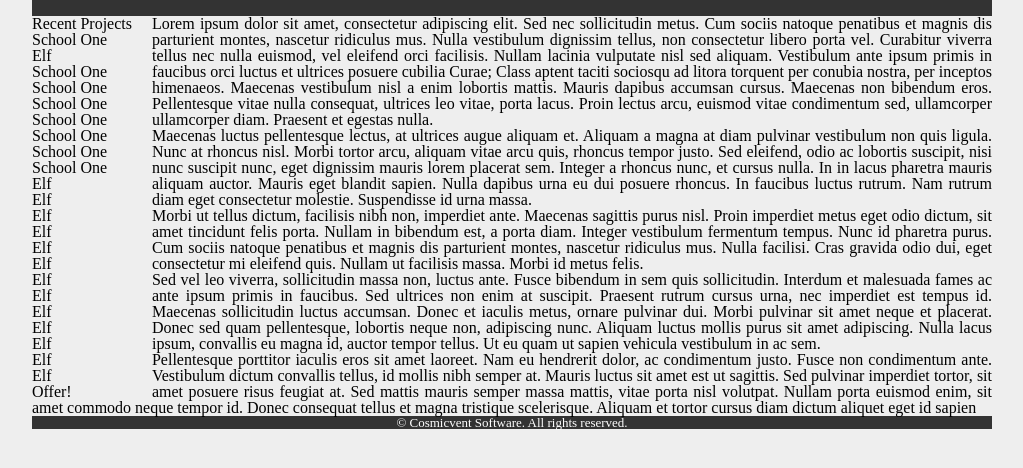
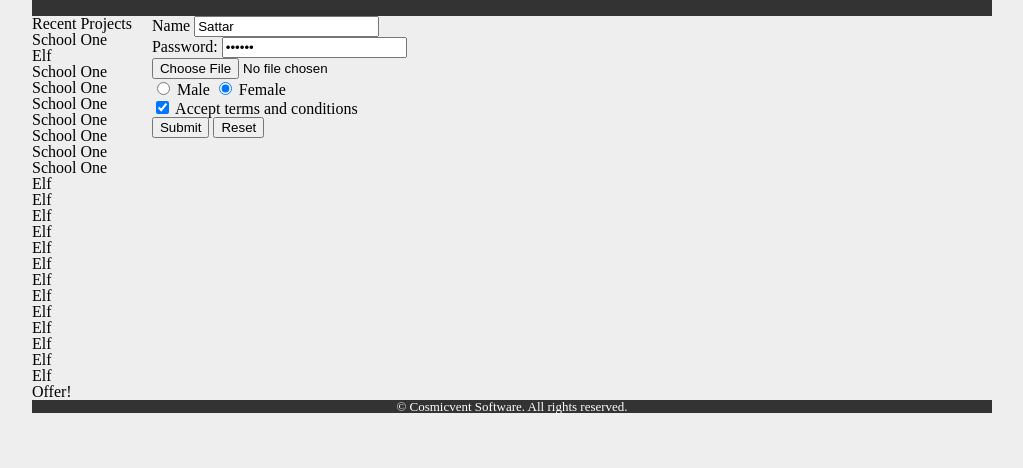
Before and after one commit to hashmi-smf/html-training, a plain HTML site: page layout.html in a window 1280 px wide. Shown: the part 56-524 px from the top of the page, without its empty margins (128-1151 px from the left). Drawn offline with Linux system fonts and the light colour scheme.

Commit message:
Added javascript

```diff
--- a/layout.html
+++ b/layout.html
@@ -46,58 +46,41 @@
       </p>
     </aside>
     <main>
-      <p>
-        Lorem ipsum dolor sit amet, consectetur adipiscing elit. Sed nec sollicitudin
-        metus. Cum sociis natoque penatibus et magnis dis parturient montes, nascetur
-        ridiculus mus. Nulla vestibulum dignissim tellus, non consectetur libero porta
-        vel. Curabitur viverra tellus nec nulla euismod, vel eleifend orci facilisis.
-        Nullam lacinia vulputate nisl sed aliquam. Vestibulum ante ipsum primis in
-        faucibus orci luctus et ultrices posuere cubilia Curae; Class aptent taciti
-        sociosqu ad litora torquent per conubia nostra, per inceptos himenaeos. Maecenas
-        vestibulum nisl a enim lobortis mattis. Mauris dapibus accumsan cursus. Maecenas
-        non bibendum eros. Pellentesque vitae nulla consequat, ultrices leo vitae, porta
-        lacus. Proin lectus arcu, euismod vitae condimentum sed, ullamcorper ullamcorper
-        diam. Praesent et egestas nulla.</p>
-
-      <p>Maecenas luctus pellentesque lectus, at ultrices augue aliquam et. Aliquam a
-        magna at diam pulvinar vestibulum non quis ligula. Nunc at rhoncus nisl. Morbi
-        tortor arcu, aliquam vitae arcu quis, rhoncus tempor justo. Sed eleifend, odio
-        ac lobortis suscipit, nisi nunc suscipit nunc, eget dignissim mauris lorem
-        placerat sem. Integer a rhoncus nunc, et cursus nulla. In in lacus pharetra
-        mauris aliquam auctor. Mauris eget blandit sapien. Nulla dapibus urna eu dui
-        posuere rhoncus. In faucibus luctus rutrum. Nam rutrum diam eget consectetur
-        molestie. Suspendisse id urna massa.</p>
-
-      <p>Morbi ut tellus dictum, facilisis nibh non, imperdiet ante. Maecenas sagittis
-        purus nisl. Proin imperdiet metus eget odio dictum, sit amet tincidunt felis
-        porta. Nullam in bibendum est, a porta diam. Integer vestibulum fermentum
-        tempus. Nunc id pharetra purus. Cum sociis natoque penatibus et magnis dis
-        parturient montes, nascetur ridiculus mus. Nulla facilisi. Cras gravida odio
-        dui, eget consectetur mi eleifend quis. Nullam ut facilisis massa. Morbi id
-        metus felis.</p>
-
-      <p>Sed vel leo viverra, sollicitudin massa non, luctus ante. Fusce bibendum in
-        sem quis sollicitudin. Interdum et malesuada fames ac ante ipsum primis in
-        faucibus. Sed ultrices non enim at suscipit. Praesent rutrum cursus urna, nec
-        imperdiet est tempus id. Maecenas sollicitudin luctus accumsan. Donec et
-        iaculis metus, ornare pulvinar dui. Morbi pulvinar sit amet neque et placerat.
-        Donec sed quam pellentesque, lobortis neque non, adipiscing nunc. Aliquam
-        luctus mollis purus sit amet adipiscing. Nulla lacus ipsum, convallis eu magna
-        id, auctor tempor tellus. Ut eu quam ut sapien vehicula vestibulum in ac
-        sem.</p>
-
-      <p>Pellentesque porttitor iaculis eros sit amet laoreet. Nam eu hendrerit dolor,
-        ac condimentum justo. Fusce non condimentum ante. Vestibulum dictum convallis
-        tellus, id mollis nibh semper at. Mauris luctus sit amet est ut sagittis. Sed
-        pulvinar imperdiet tortor, sit amet posuere risus feugiat at. Sed mattis
-        mauris semper massa mattis, vitae porta nisl volutpat. Nullam porta euismod
-        enim, sit amet commodo neque tempor id. Donec consequat tellus et magna
-        tristique scelerisque. Aliquam et tortor cursus diam dictum aliquet eget id
-        sapien</p>
+      <form action="index.html" method="put">
+        <input type="hidden" name="_method" value="put"/>
+        <label for="name"> Name </label>
+        <input type="text" value="Sattar" placeholder="Name" id="name"
+        name="name" />
+        <span class="error" id="name-error"></span>
+        <br />
+        <label> Password:
+          <input type="password" value="sattar" name="password" />
+        </label>
+        <br />
+        <input type="file" name="file" />
+        <br />
+        <label>
+          <input type="radio" name="gender" />
+          Male
+        </label>
+        <label>
+          <input type="radio" name="gender" checked="checked"/>
+          Female
+        </label>
+        <br />
+        <label>
+          <input type="checkbox" checked="checked" name="terms" />
+          Accept terms and conditions
+        </label>
+        <br />
+        <input type="submit" value="Submit" id="submit" />
+        <input type="reset" value="Reset" />
+      </form>
     </main>
+    <div class="clear"></div>
     <footer>
-      <div class="clear"></div>
       <p>&copy; Cosmicvent Software. All rights reserved.</p>
     </footer>
+    <script src="script.js"> </script>
   </body>
 </html>
--- /dev/null
+++ b/script.js
@@ -0,0 +1,9 @@
+document.getElementById("name").addEventListener("keyup", function(e) {
+  console.log('validating')
+  if(document.getElementById("name").value == null || document.getElementById("name").value == '') {
+    document.getElementById("name-error").innerText = "Name is required."
+    e.preventDefault();
+  } else {
+    document.getElementById("name-error").innerText = ""
+  }
+}, false);
--- a/style.css
+++ b/style.css
@@ -82,3 +82,7 @@ nav {
 div.clear {
   clear:both;
 }
+
+.error {
+  color: #f00;
+}
```
Also changed, not shown: employees.xml (added, +8 -0 lines).
